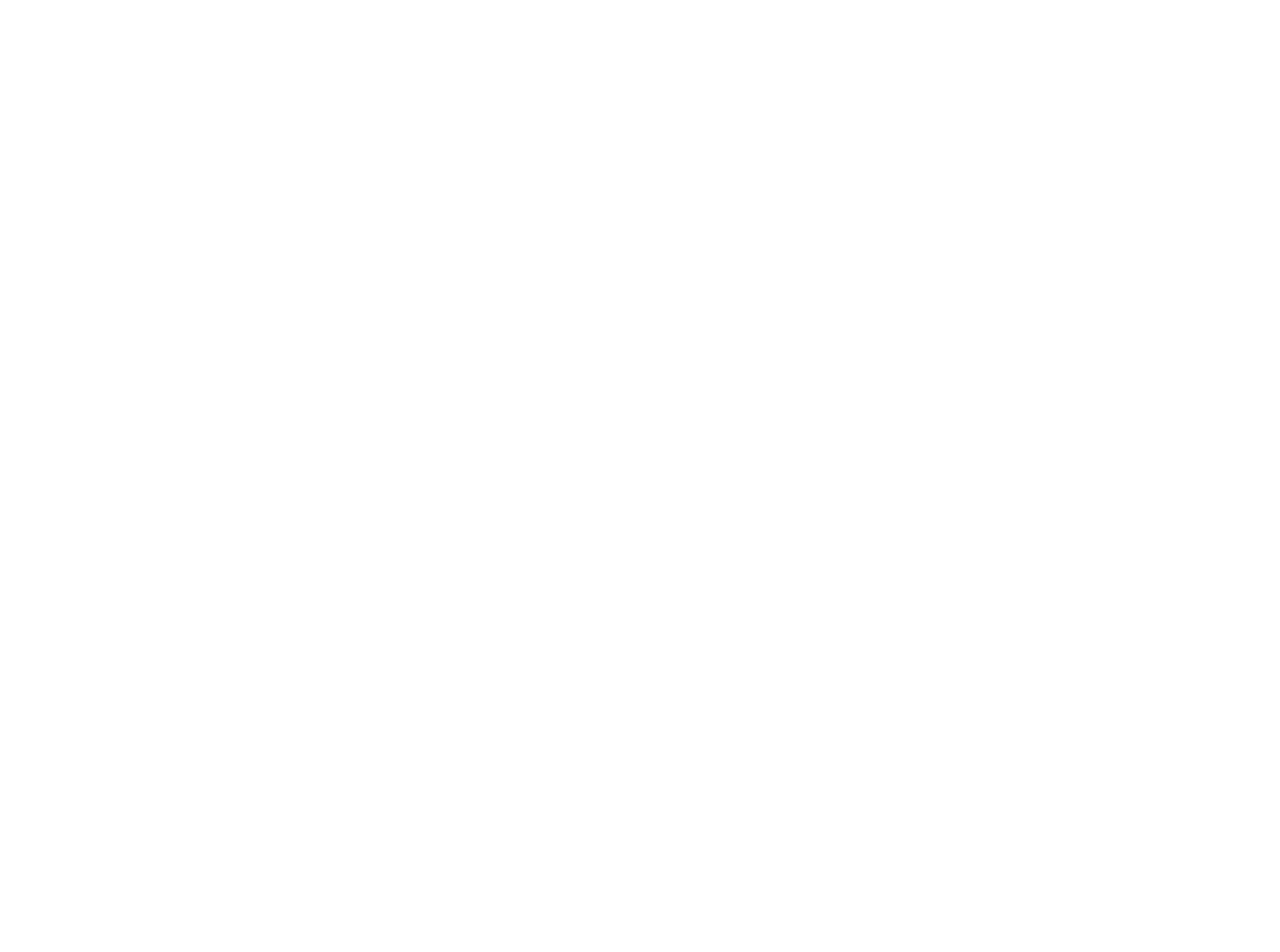
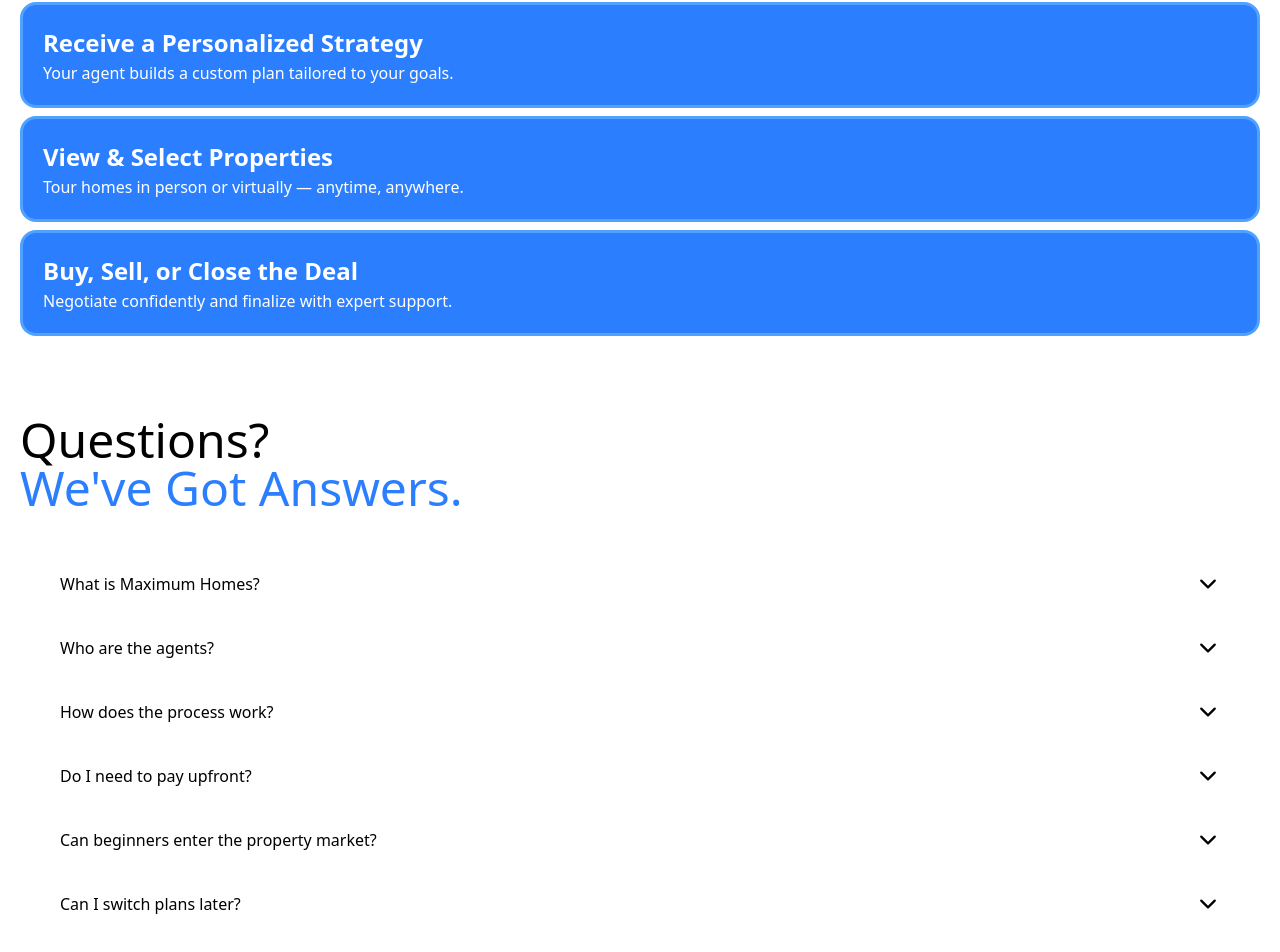
Before and after one commit to UgoEmax/Maximum-homes, a Next.js app: page / in a window 1280 px wide. Shown: the part 8421-9373 px from the top of the page. Before the commit the page ends 8200 px from the top, so only its background shows below. Built offline with nearby package versions, Linux system fonts and the light colour scheme.

Commit message:
second commit

```diff
--- /dev/null
+++ b/app/components/Faq.jsx
@@ -0,0 +1,19 @@
+"use client";
+import { IoChevronDown, IoChevronUp } from "react-icons/io5";
+
+const Faq = ({ Question, Answer, onToggle, open }) => {
+  return (
+    <div className={`px-5 transition-all duration-300 ease-in ${open ? 'bg-gray-200 rounded-2xl mb-5' : 'null'}`}>
+      <button className="flex font-medium text-left justify-between w-full p-5" onClick={onToggle}>{Question}
+        <span className="float-right text-2xl">{open ? <IoChevronUp /> : <IoChevronDown />}</span>
+      </button>
+
+     <div className={`overflow-hidden transition-all duration-500 ease-in-out ${open ? "max-h-40 opacity-100 translate-y-0" : "max-h-0 opacity-0 -translate-y-2"}`}>
+        <p className="text-gray-500 text-left p-5"> {Answer}</p>
+      </div>
+
+    </div>
+  )
+}
+
+export default Faq
--- /dev/null
+++ b/app/components/FaqLogic.jsx
@@ -0,0 +1,63 @@
+"use client";
+import { useState } from "react";
+import Faq from "./Faq";
+
+const FaqLogic = () => {
+    const [ openIndex, setOpenIndex ] = useState(null);
+
+    const toggleFaq = (index) => {
+       setOpenIndex(openIndex === index ? null : index);
+        };
+
+  return (
+    <div className="m-5">
+      <h2 className="mt-20 text-5xl font-medium">Questions?</h2>
+      <h3 className="text-5xl font-medium text-blue-500 mb-10">We've Got Answers.</h3>
+
+      <Faq
+      Question="What is Maximum Homes?"
+      Answer="A modern real-estate agency offering personalized buying, selling, and investment services."
+      open={openIndex === 0}
+      onToggle={() => toggleFaq(0)}
+      />
+
+      <Faq
+      Question="Who are the agents?"
+      Answer="Certified professionals specializing in buying, selling, property management, and investment strategy."
+      open={openIndex === 1}
+      onToggle={() => toggleFaq(1)}
+      />
+
+      <Faq
+      Question="How does the process work?"
+      Answer="Choose a service → Receive a custom plan → Start viewing homes → Close with expert support."
+      open={openIndex === 2}
+      onToggle={() => toggleFaq(2)}
+      />
+
+      <Faq
+      Question="Do I need to pay upfront?"
+      Answer="It depends on your selected plan — some services include monthly subscriptions, others are commission-based."
+      open={openIndex === 3}
+      onToggle={() => toggleFaq(3)}
+      />
+
+      <Faq
+      Question="Can beginners enter the property market?"
+      Answer="Absolutely! We help first-time buyers with education, strategy, and transparent guidance."
+      open={openIndex === 4}
+      onToggle={() => toggleFaq(4)}
+      />
+
+      <Faq
+      Question="Can I switch plans later?"
+      Answer="Yes — upgrade or switch anytime."
+      open={openIndex === 5}
+      onToggle={() => toggleFaq(5)}
+      />
+
+    </div>
+  )
+}
+
+export default FaqLogic
--- /dev/null
+++ b/app/components/Footer.jsx
@@ -0,0 +1,9 @@
+
+
+const Footer () => {
+    return (
+        <div>
+
+        </div>
+    )
+}
--- a/app/components/HowItWorks.jsx
+++ b/app/components/HowItWorks.jsx
@@ -3,12 +3,12 @@
 const HowItWorks = ({ Title, Body }) => {
   return (
     <div>
-      <h4>HOW IT WORKS </h4>
-      <h2>Your Property Journey</h2>
-      <h3>{Title}</h3>
+      <div className='text-white mx-5 p-5 bg-blue-500 rounded-2xl border-3 border-blue-400 mb-2'>
+      <h3 className='text-[1.5rem] font-bold'>{Title}</h3>
       <p>{Body}</p>
+      </div>
     </div>
   )
 }
 
-export default HowItWorks
+export default HowItWorks;
--- a/app/page.jsx
+++ b/app/page.jsx
@@ -4,6 +4,7 @@
 import Services from './components/Services'
 import Pricing from './components/Pricing'
 import HowItWorks from './components/HowItWorks'
+import FaqLogic from './components/FaqLogic'
 
 const page = () => {
   return (
@@ -13,10 +14,29 @@
       <Stats />
       <Services />
       <Pricing />
+
+      <h4 className='text-[1rem] font-bold text-gray-500 text-center mb-10'>HOW IT WORKS </h4>
+      <h2 className='text-[2.2rem] font-bold text-center mb-10'>Your Property Journey</h2>
+
       <HowItWorks
-      Title=" "
-      Body=" "
+      Title="Choose Your Service"
+      Body="Select your plan — buying, selling, or investing."
       />
+      <HowItWorks
+      Title="Receive a Personalized Strategy"
+      Body="Your agent builds a custom plan tailored to your goals."
+      />
+      <HowItWorks
+      Title="View & Select Properties"
+      Body="Tour homes in person or virtually — anytime, anywhere."
+      />
+      <HowItWorks
+      Title="Buy, Sell, or Close the Deal"
+      Body="Negotiate confidently and finalize with expert support."
+      />
+
+      <FaqLogic />
+
     </div>
   )
 }
```
